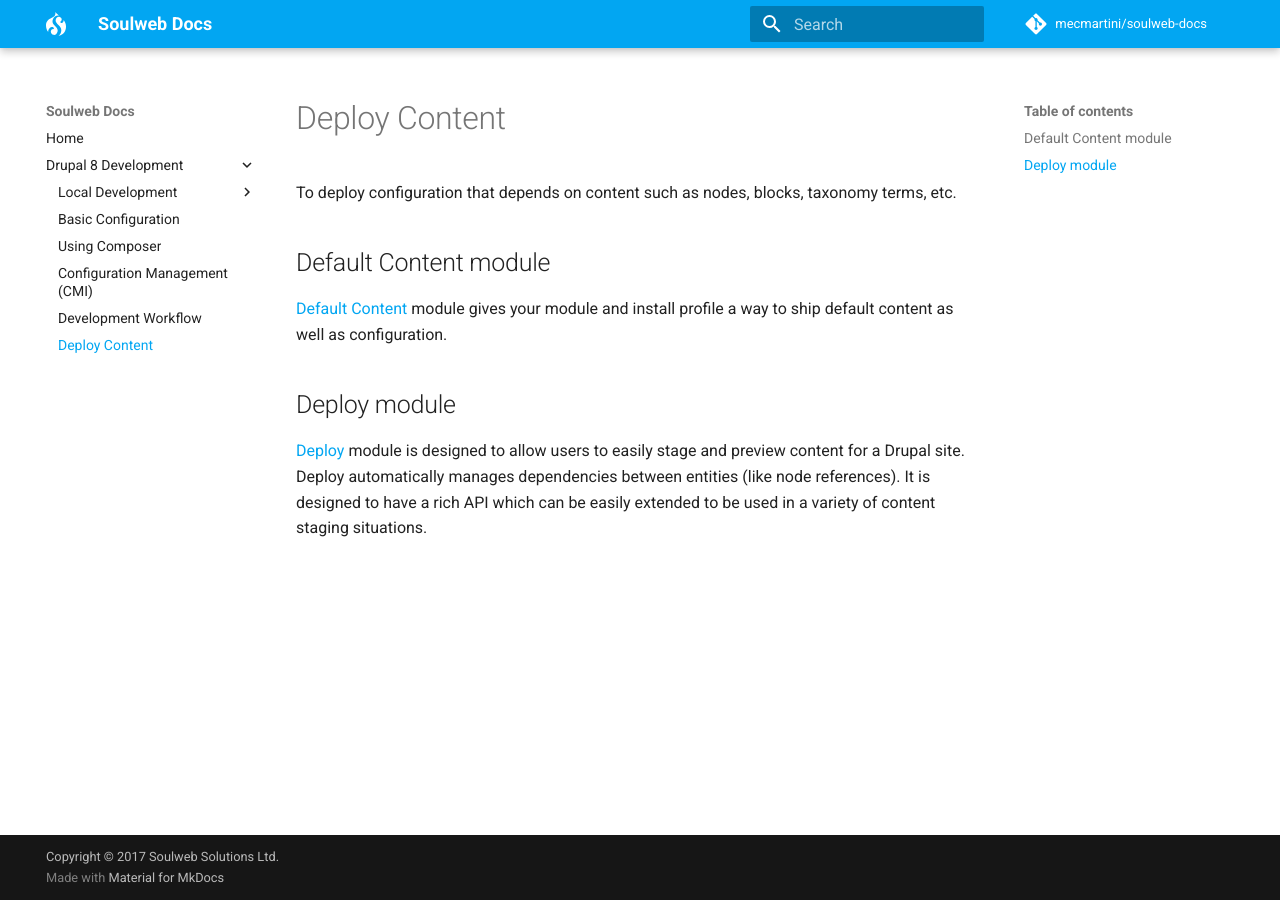
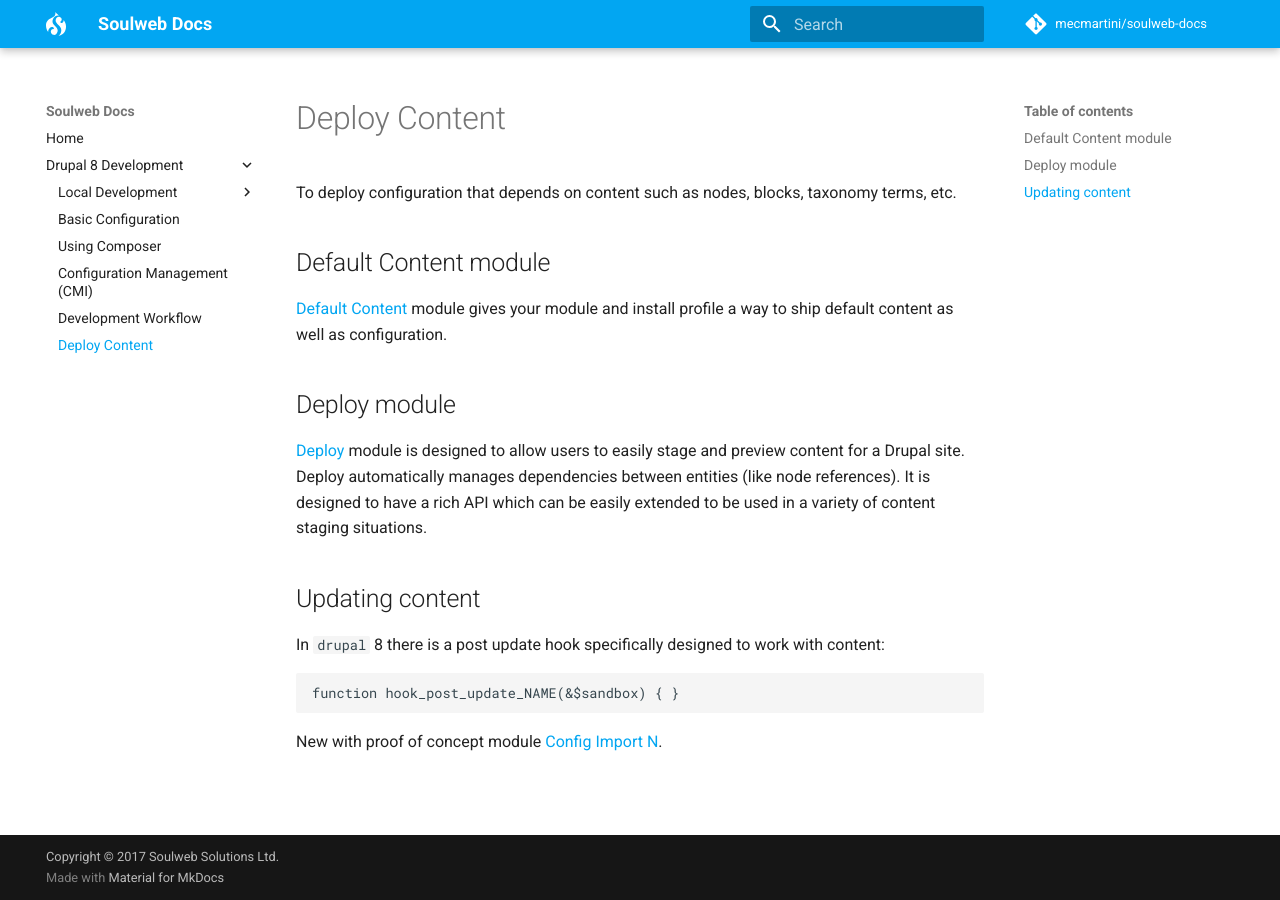
Before and after one commit to mecmartini/soulweb-docs, an MkDocs documentation site: the page built from docs/drupal/drupal_deploy_content.md, in a window 1280 px wide. Built offline with MkDocs 1.6.1 and Material for MkDocs 9.7.7, drawn with Linux system fonts in a browser that asks for light colours; comment, search, counter and statistics services are not loaded; old or Windows-style settings are respelled for this version of MkDocs.

Commit message:
Documented Drupal Deploy Content - Updating Content

```diff
--- a/docs/drupal/drupal_deploy_content.md
+++ b/docs/drupal/drupal_deploy_content.md
@@ -9,3 +9,11 @@ To deploy configuration that depends on content such as nodes, blocks, taxonomy
 ## Deploy module
 
 [Deploy](https://www.drupal.org/project/deploy) module is designed to allow users to easily stage and preview content for a Drupal site. Deploy automatically manages dependencies between entities (like node references). It is designed to have a rich API which can be easily extended to be used in a variety of content staging situations.
+
+## Updating content
+
+In `drupal` 8 there is a post update hook specifically designed to work with content:
+
+    function hook_post_update_NAME(&$sandbox) { }
+
+New with proof of concept module [Config Import N](https://github.com/bircher/drupal-config_import_n).
```
Also changed, not shown: site/drupal/drupal_deploy_content/index.html, site/mkdocs/search_index.json.
